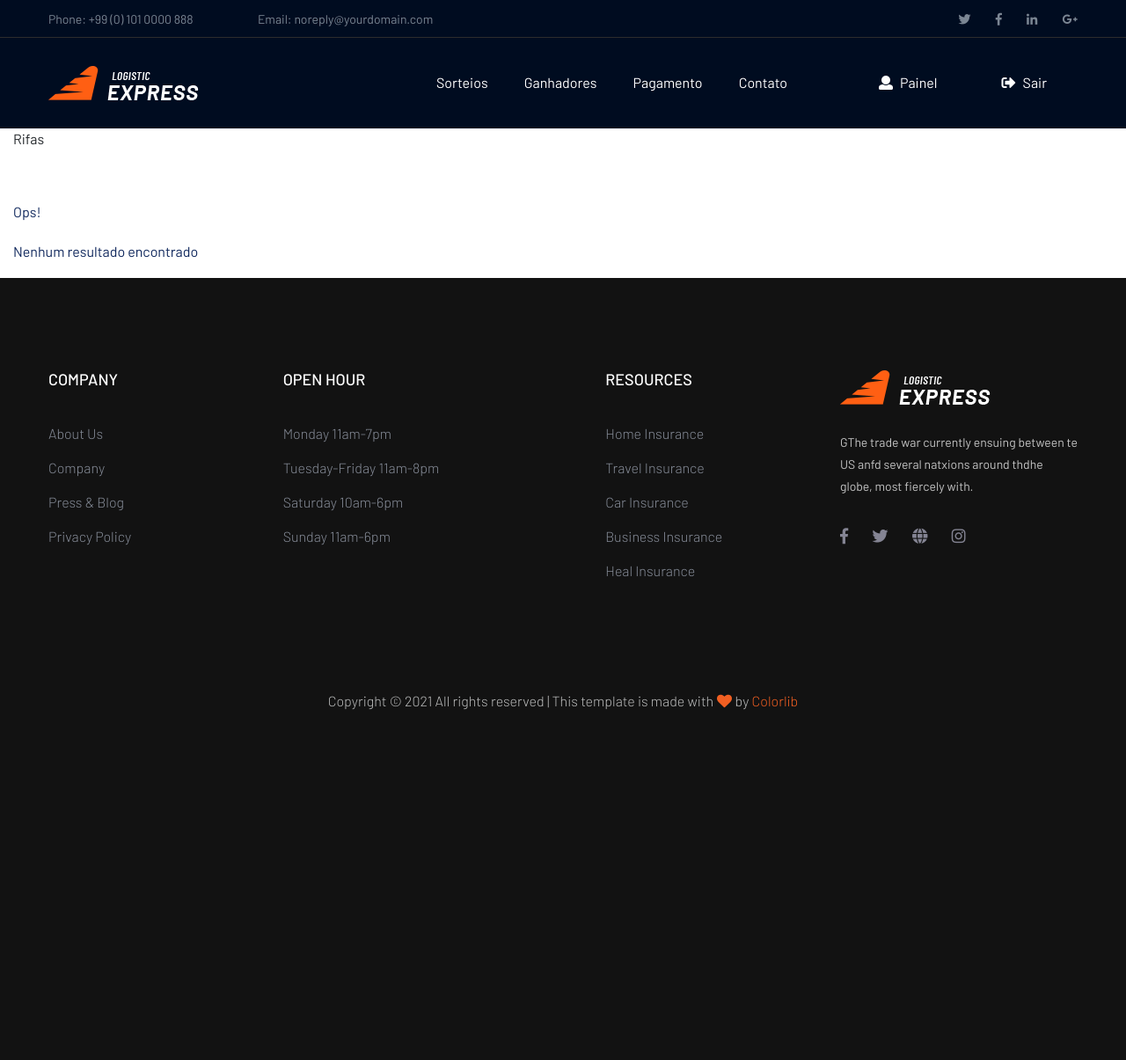
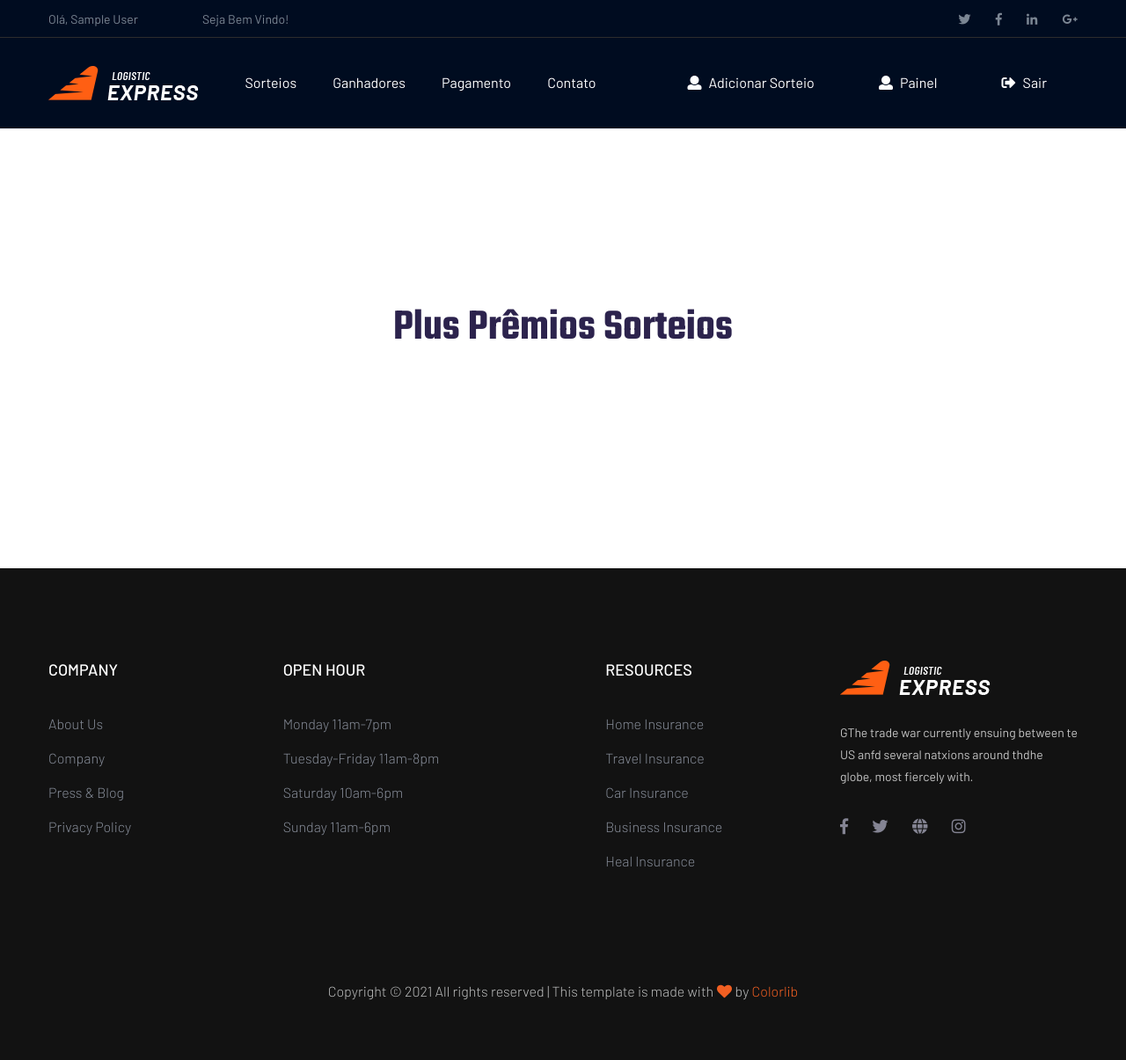
Before and after one commit to elioadriao/plus-premios-sorteio, a Django app: template sortition/raffle/templates/raffles/list_raffles.html in a window 1280 px wide. Shown: the whole page at 88% size. Before the commit the page ends 807 px from the top, so only its background shows below. Run offline with Django 3.2, Linux system fonts and the light colour scheme; the template is opened without the code that fills it, so the values that code supplies are empty; the visitor is signed in with stand-in values (Sample User, id 1); parts of the project's set-up code (start-up, migrations or seed data) failed here and were passed over; some libraries are stand-ins or nearby versions.

Commit message:
changed list and create templates

```diff
--- a/sortition/account/templates/account/login.html
+++ b/sortition/account/templates/account/login.html
@@ -24,7 +24,8 @@
             </div>
           </div>
           <!-- form -->
-          <form action="#" class="contact-form">
+          <form method="POST" class="contact-form">
+            {% csrf_token %}
             {{ form.as_p }}
             <div class="row ">
               <!-- Button -->
--- a/sortition/account/views.py
+++ b/sortition/account/views.py
@@ -14,7 +14,7 @@ def login(request):
     if form.is_valid():
         user = form.get_user()
         auth_login(request, user)
-        return redirect(request.GET.get("index"))
+        return redirect("index")
     return render(request, "account/login.html", context={"form": form})
 
 
--- a/sortition/raffle/templates/raffles/list_raffles.html
+++ b/sortition/raffle/templates/raffles/list_raffles.html
@@ -2,60 +2,48 @@
 
 {% load static %}
 
-{% block title %}Rifas{% endblock %}
+{% block title %}Sorteios{% endblock %}
 
 {% block content %}
 
-<div class="default-container">
-
-  <div class="container-fluid">
-    <div class="title-a">Rifas</div>
-  </div>
-
-  <div class="container-fluid mt-3">
-    <div class="container-fluid mb-3">
-      <div class="text-right">
-        <a class="btn-round" href="{% url "raffles:add-raffles" %}">
-            Adicionar Rifa
-        </a>
+<!--Team Ara Start -->
+<div class="team-area section-padding30">
+  <div class="container">
+    <div class="row justify-content-center">
+      <div class="cl-xl-7 col-lg-8 col-md-10">
+        <!-- Section Tittle -->
+        <div class="section-tittle text-center mb-70">
+          <h2>Plus Prêmios Sorteios</h2>
+        </div>
       </div>
     </div>
-    <div>
-      {% if raffles_page_result %}
-      <table class="table table-hover">
-        <thead>
-          <th>Numero de Cotas</th>
-          <th>Data de Sorteio</th>
-          <th>Vencedor</th>
-          <th class="text-right">Ações</th>
-        </thead>
-        <tbody>
-          {% for raffle in raffles_page_result %}
-          <tr>
-            <td>{{ raffle.quotas }}</td>
-            <td>{{ raffle.date }}</td>
-            <td>{{ raffle.get_winner }}</td>
-            <td class="text-right">
-              <a href="{% url "raffles:delete-raffles" raffle_pk=raffle.id %}"
-                class="btn btn-danger">
-                <span>Deletar</span>
-              </a>
-            </td>
-          </tr>
-          {% endfor %}
-        </tbody>
-      </table>
-
-      {% else %}
-
-      <div class="error-result mx-auto">
-        <p>Ops!</p>
-        <p>Nenhum resultado encontrado</p>
-      </div>
-
-      {% endif %}
-
-      {% if raffles_page_result.paginator.num_pages > 0 %}
+    <div class="row">
+      {% for raffle in raffles_page_result%}
+        <div class="col-lg-4 col-md-4 col-sm-6">
+          <div class="single-team mb-30 text-center">
+            <div class="team-img">
+              <img src="{% static 'vendor/img/phone.png' %}" alt="">
+              <div class="team-caption">
+                <h3><a href="#">Titulo Sorteio</a></h3>
+                <h4>{{ raffle.date|date:"d/m/Y H:i" }}</h4>
+                <p>Cotas: {{ raffle.quotas }}</p>
+                <!-- Blog Social -->
+                <div class="team-social">
+                  <ul>
+                    <li><a href="#"><i class="fa fa-shopping-cart"></i></a></li>
+                    <li><a href="#"><i class="fa fa-share"></i></a></li>
+                    {% if request.user.is_superuser %}
+                    <li><a href="{% url 'raffles:delete-raffles' raffle_pk=raffle.id %}"><i class="fa fa-trash"></i></a></li>
+                    {% endif %}
+                  </ul>
+                </div>
+              </div>
+            </div>
+          </div>
+        </div>
+      {% endfor %}
+    </div>
+    {% if raffles_page_result.paginator.num_pages > 0 %}
       <nav aria-label="Resultado da Busca de Veículos de Postagens" class="mb-4">
         <ul class="pagination justify-content-center">
 
@@ -100,9 +88,8 @@
         </ul>
       </nav>
       {% endif %}
-    </div>
   </div>
-
 </div>
+<!-- Team Ara End -->
 
 {% endblock %}
--- a/sortition/raffle/views.py
+++ b/sortition/raffle/views.py
@@ -7,7 +7,7 @@ from .forms import RaffleForm
 
 
 def list_raffles(request):
-    paginator = Paginator(Raffle.objects.all().order_by("-date"), 5)
+    paginator = Paginator(Raffle.objects.all().order_by("-date"), 3)
 
     page_number = request.GET.get("page")
     raffles_page_result = paginator.get_page(page_number)
--- a/sortition/templates/layout/navigation.html
+++ b/sortition/templates/layout/navigation.html
@@ -26,8 +26,12 @@
             <div class="row d-flex justify-content-between align-items-center">
               <div class="header-info-left">
                 <ul>
-                  <li>Phone: +99 (0) 101 0000 888</li>
-                  <li>Email: noreply@yourdomain.com</li>
+                  {% if user.is_authenticated %}
+                  <li>Olá, {{ request.user.name }}</li>
+                  {% else %}
+                  <li>Olá, Anonimo</li>
+                  {% endif %}
+                  <li>Seja Bem Vindo!</li>
                 </ul>
               </div>
                 <div class="header-info-right">
@@ -66,6 +70,11 @@
                 </div>
                 <!-- Header-btn -->
                 <div class="header-right-btn d-none d-lg-block ml-20">
+                {% if user.is_staff %}
+                  <a href="{% url 'raffles:add-raffles' %}" class="header-btn">
+                    <i class="fas fa-user mr-2"></i>Adicionar Sorteio
+                  </a>
+                {% endif %}
                 {% if user.is_authenticated %}
                   <a href="{% url 'account:detail-users' %}" class="header-btn">
                     <i class="fas fa-user mr-2"></i>Painel
```
Also changed, not shown: sortition/raffle/templates/raffles/add_raffles.html (+28 -11 lines), static/vendor/img/phone.png (added). Lines whose indentation alone changed are shown as unchanged.
